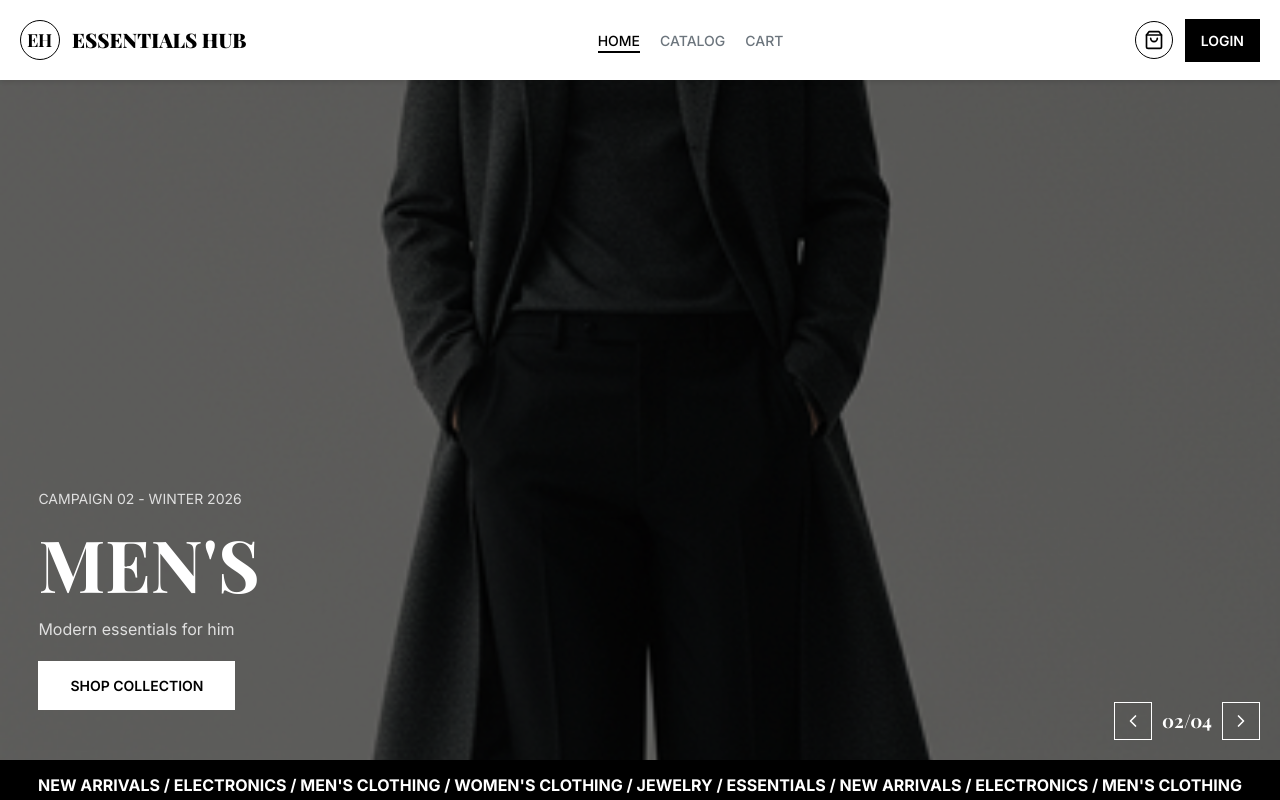
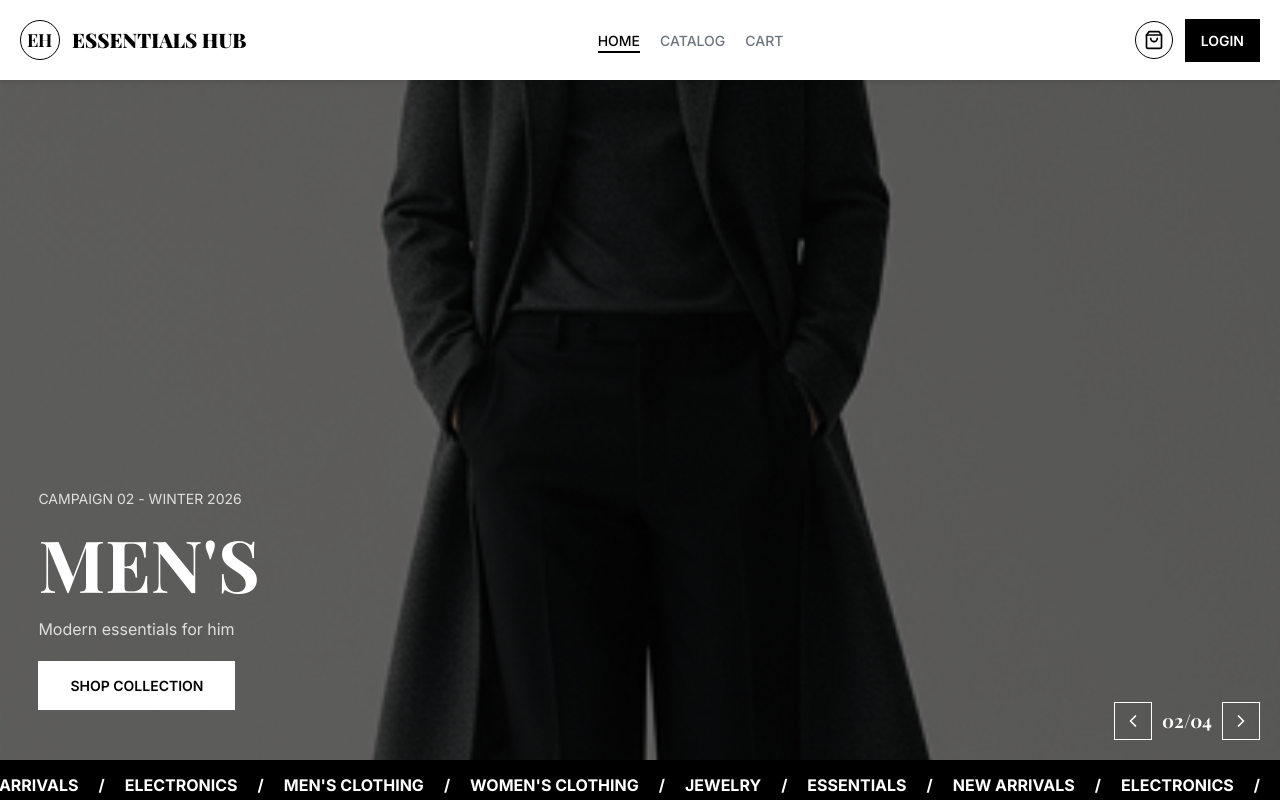
Before and after one commit to Fejiro001/essentials-hub, a React (Create React App) app: page / in a window 1280 px wide. Shown: the top 800 px of the page. Built offline with nearby package versions, Linux system fonts and the light colour scheme; a web font is replaced by a local one.

Commit message:
Made marquee animated

```diff
--- a/src/components/Marquee.js
+++ b/src/components/Marquee.js
@@ -1,9 +1,29 @@
-function Marquee () {
-    return (
-        <div className='line'>
-            <p>NEW ARRIVALS / ELECTRONICS / MEN'S CLOTHING / WOMEN'S CLOTHING / JEWELRY / ESSENTIALS / NEW ARRIVALS / ELECTRONICS / MEN'S CLOTHING</p>
-        </div>
-    )
+const MARQUEE_ITEMS = [
+  "NEW ARRIVALS",
+  "ELECTRONICS",
+  "MEN'S CLOTHING",
+  "WOMEN'S CLOTHING",
+  "JEWELRY",
+  "ESSENTIALS"
+];
+
+function Marquee() {
+  return (
+    <div className="line">
+      <div className="marquee-track">
+        {[...MARQUEE_ITEMS, ...MARQUEE_ITEMS, ...MARQUEE_ITEMS].map(
+          (item, i) => (
+            <>
+              <span key={i} className="marquee-item">
+                {item}
+              </span>
+              <span>/</span>
+            </>
+          )
+        )}
+      </div>
+    </div>
+  );
 }
 
 export default Marquee;
--- a/src/css/Home.css
+++ b/src/css/Home.css
@@ -52,7 +52,7 @@
   color: var(--color-white);
 }
 
-.slide-btn .count{
+.slide-btn .count {
   width: 5rem;
 }
 
@@ -102,9 +102,24 @@
   white-space: nowrap;
 }
 
-.line p {
+.marquee-track {
+  display: inline-flex;
+  animation: scroll 20s linear infinite;
+}
+
+.marquee-track span {
+  font-weight: bold;
   color: white;
-  font-weight: bold;
+  margin-right: 2rem;
+}
+
+@keyframes scroll {
+  0% {
+    transform: translateX(0);
+  }
+  100% {
+    transform: translateX(-20%);
+  }
 }
 
 /* Collections Section */
```
